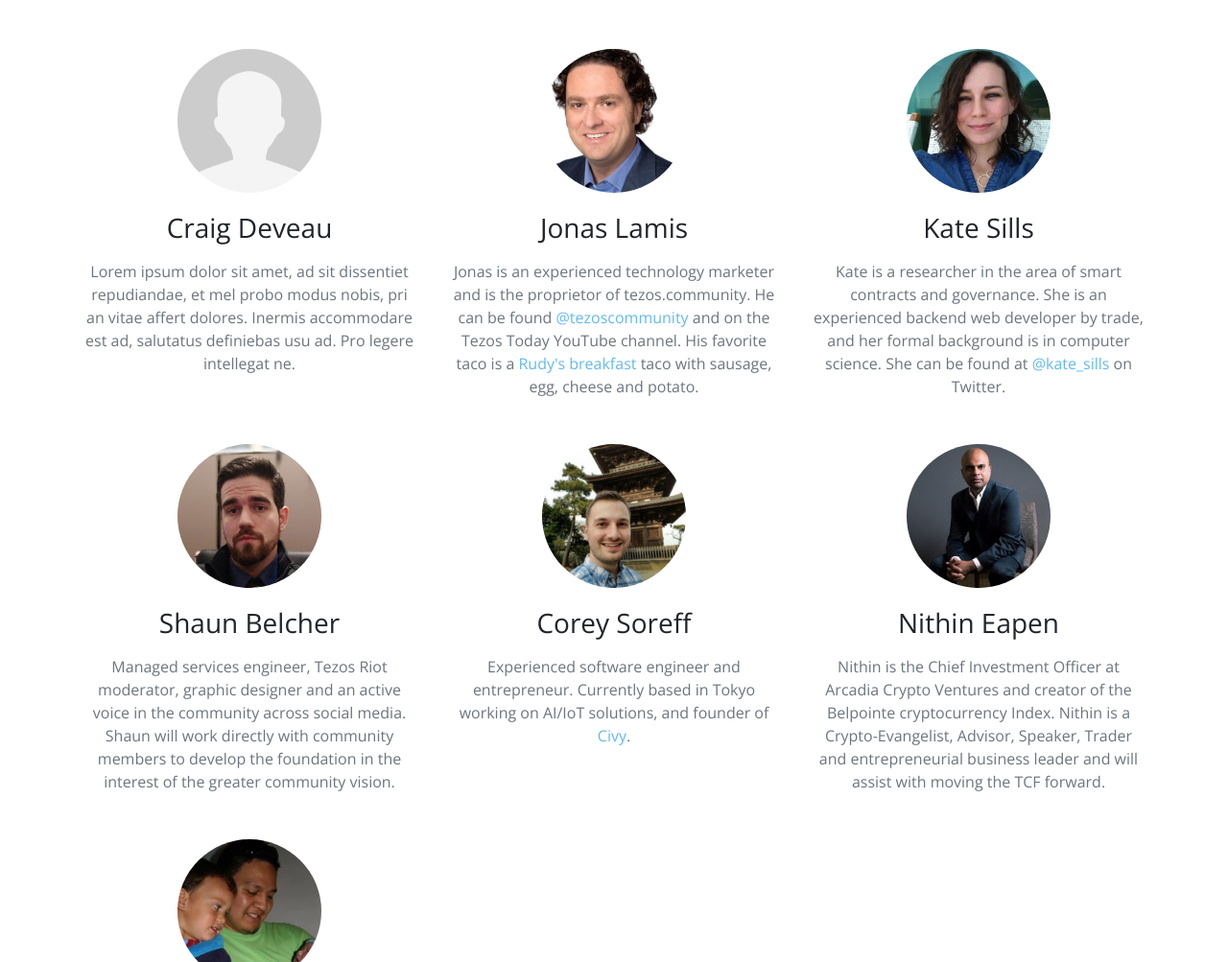
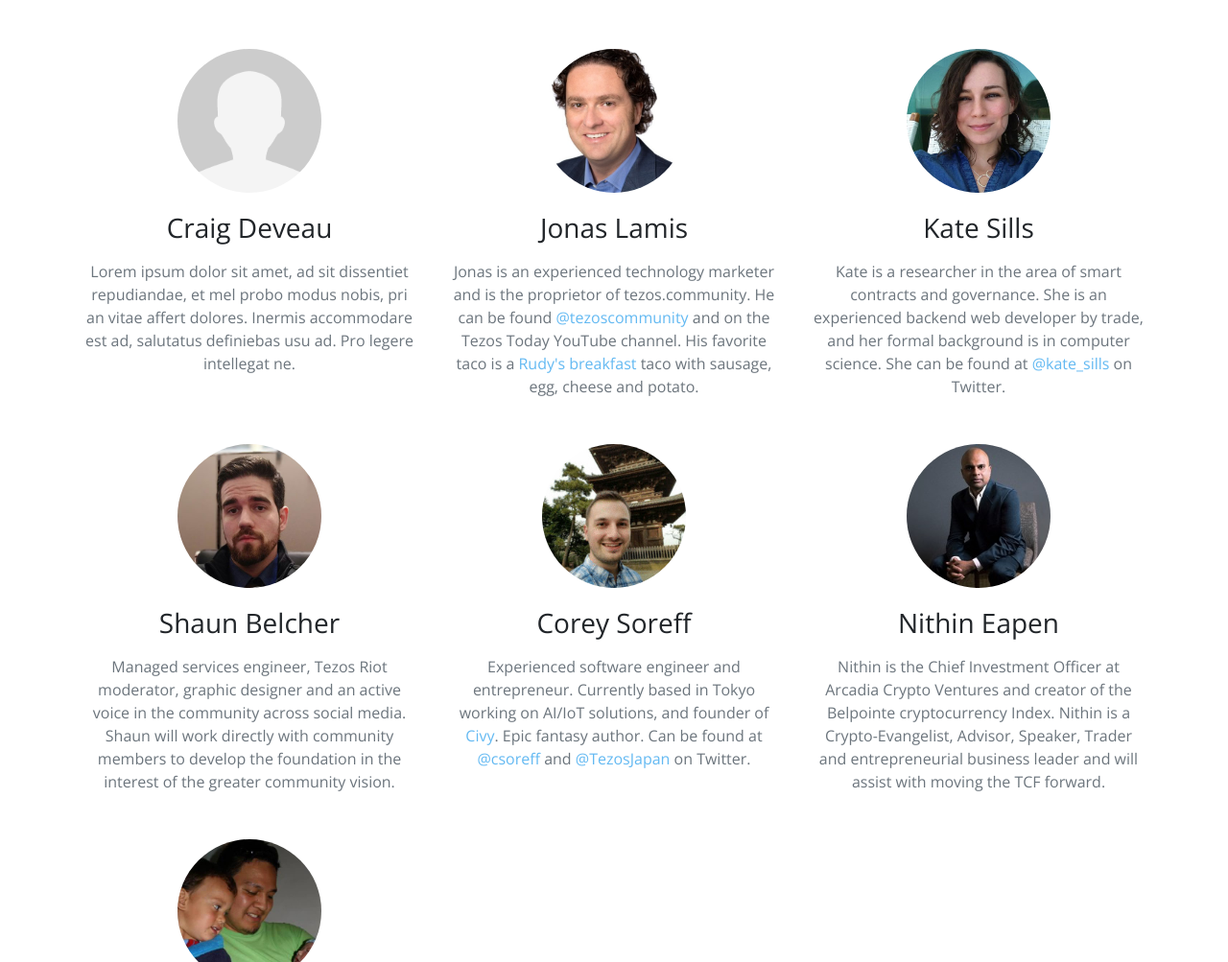
Before and after one commit to TezosCommons/tezoscommons.github.io, a website: page team.html in a window 1280 px wide. Shown: the part 214-1217 px from the top of the page at 96% size. Drawn offline with nearby package versions, Linux system fonts and the light colour scheme.

Commit message:
Corey twitter links

```diff
--- a/team.html
+++ b/team.html
@@ -94,7 +94,7 @@
             <div class="service-box mt-5 mx-auto">
               <img class="avatar" src="img/people/cs.jpg" />
               <h3 class="mb-3">Corey Soreff</h3>
-              <p class="text-muted mb-0">Experienced software engineer and entrepreneur. Currently based in Tokyo working on AI/IoT solutions, and founder of <a href="http://civy.io" target="_blank">Civy</a>.</p>
+              <p class="text-muted mb-0">Experienced software engineer and entrepreneur. Currently based in Tokyo working on AI/IoT solutions, and founder of <a href="http://civy.io" target="_blank">Civy</a>. Epic fantasy author. Can be found at <a href="https://twitter.com/csoreff" target="_blank">@csoreff</a> and <a href="https://twitter.com/tezosjapan" target="_blank">@TezosJapan</a> on Twitter.</p>
             </div>
           </div>
           <div class="col-lg-4 col-md-6 text-center">
```
